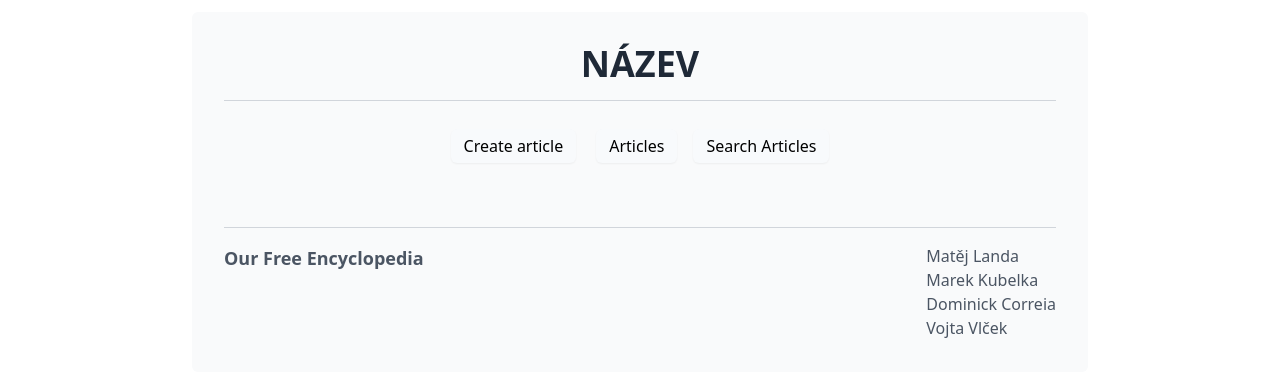
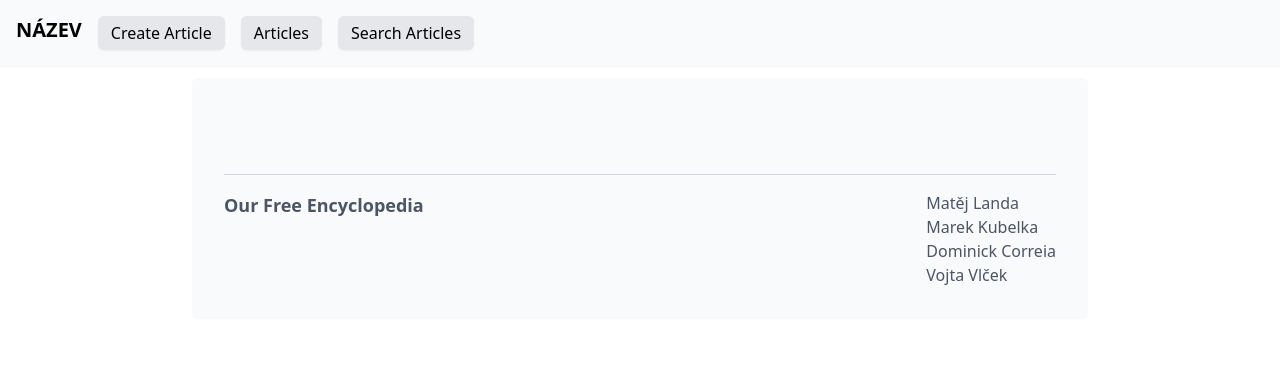
Before and after one commit to CrazyGuyExe/Project-WAP-MAY-2024-bca01c1e0a825b41fdba1ce2ea94e338aedb0fd3, a React (Vite) app in the folder client/: page / in a window 1280 px wide. Shown: the top 376 px of the page. Built offline with nearby package versions, Linux system fonts and the light colour scheme; no server answers.

Commit message:
Lišta pridaná+ Matěj fixni+ikony

```diff
--- a/client/src/pages/MainPage/MainPage.jsx
+++ b/client/src/pages/MainPage/MainPage.jsx
@@ -22,31 +22,38 @@ export default function MainPage() {
         else return body.substring(0, length) + '...'
     }
     return (
-        //gray box
-        <div className="mx-auto mt-3 max-w-4xl rounded-md bg-gray-50 p-8">
-            <h1 className="mb-7 border-b border-gray-300 pb-4 text-center text-4xl font-extrabold text-gray-800">
+        <div className="">
+            <header className="bg-gray-50 shadow-sm">
+                <div className="container mx-auto flex items-center justify-between p-4">
+                    <nav className="flex space-x-4">
+                    <h2 className="">
                     NÁZEV
-            </h1>
-            <div className="mb-8 flex justify-center space-x-4">
+                </h2>
                         <Link
                             to="/createarticle"
-                    className="relative mr-1 inline-block rounded-md border border-transparent bg-slate-50 px-3 py-1 shadow-sm transition-colors duration-300 hover:bg-gray-600 hover:text-white"
+                            className="relative mr-1 inline-block rounded-md border border-transparent bg-gray-200 px-3 py-1 shadow-sm transition-colors duration-300 hover:bg-gray-600 hover:text-white"
                         >
-                    Create article
+                            Create Article
                         </Link>
                         <Link
                             to="/articles"
-                    className="relative mr-2 inline-block rounded-md border border-transparent bg-slate-50 px-3 py-1 shadow-sm transition-colors duration-300 hover:bg-gray-600 hover:text-white"
+                            className="relative mr-1 inline-block rounded-md border border-transparent bg-gray-200 px-3 py-1 shadow-sm transition-colors duration-300 hover:bg-gray-600 hover:text-white"
                         >
                             Articles
                         </Link>
                         <Link
                             to="/search"
-                    className="relative mr-2 inline-block rounded-md border border-transparent bg-slate-50 px-3 py-1 shadow-sm transition-colors duration-300 hover:bg-gray-600 hover:text-white"
+                            className="relative mr-1 inline-block rounded-md border border-transparent bg-gray-200 px-3 py-1 shadow-sm transition-colors duration-300 hover:bg-gray-600 hover:text-white"
                         >
                             Search Articles
                         </Link>
+                    </nav>
                 </div>
+            </header>
+
+            <div className="mx-auto mt-3 max-w-4xl rounded-md bg-gray-50 p-8">
+
+
 
                 {randomArticle && (
                     <div className="p rounded-lg bg-gray-100 p-6 shadow-md">
@@ -61,10 +68,12 @@ export default function MainPage() {
                         </p>
                     </div>
                 )}
-              <footer className="border-t border-gray-300 mt-16 pt-4 font-medium">
+                <footer className="mt-16 border-t border-gray-300 pt-4 font-medium">
                     <div className="flex justify-between text-gray-600">
                         <div>
-                        <p className="text-lg font-semibold">Our Free Encyclopedia</p>
+                            <p className="text-lg font-semibold">
+                                Our Free Encyclopedia
+                            </p>
                         </div>
                         <div className="font-medium">
                             <div>
@@ -79,5 +88,6 @@ export default function MainPage() {
                     </div>
                 </footer>
             </div>
+        </div>
     )
 }
```
Lines whose indentation alone changed are shown as unchanged.
